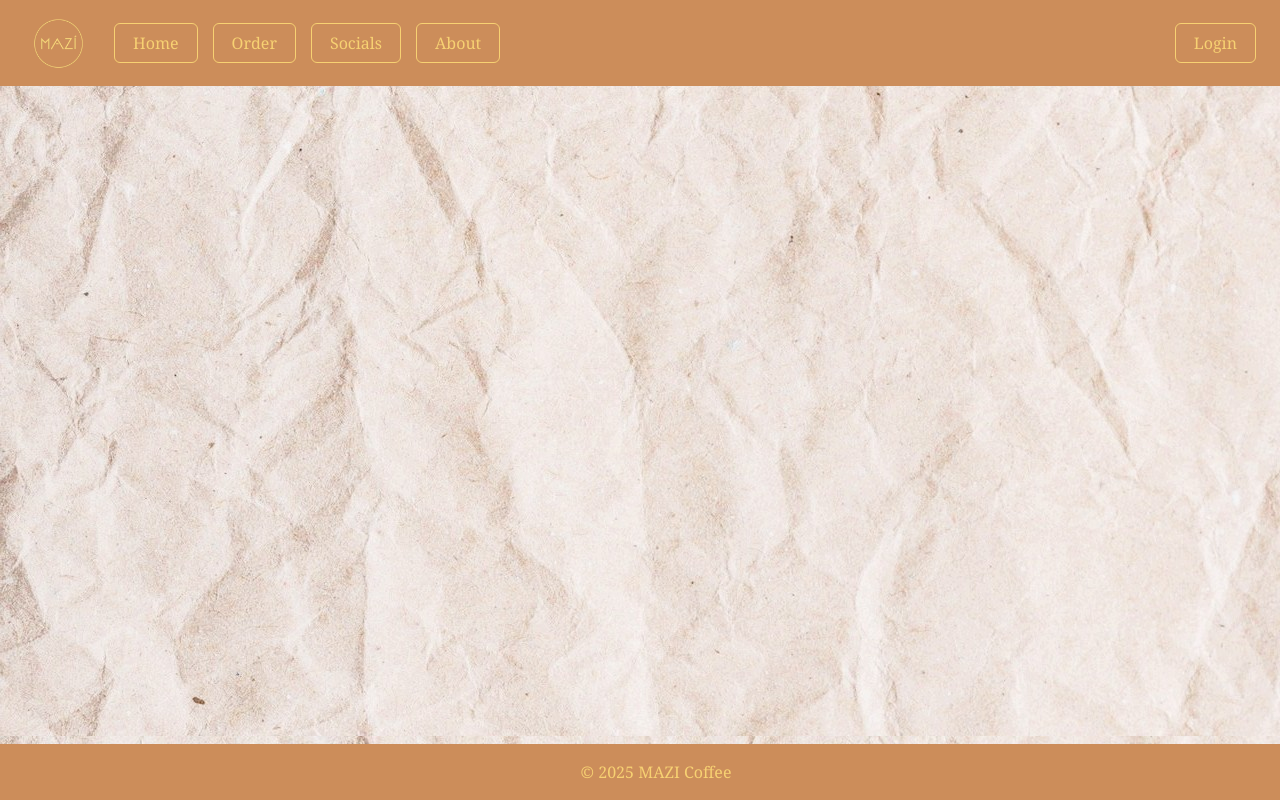
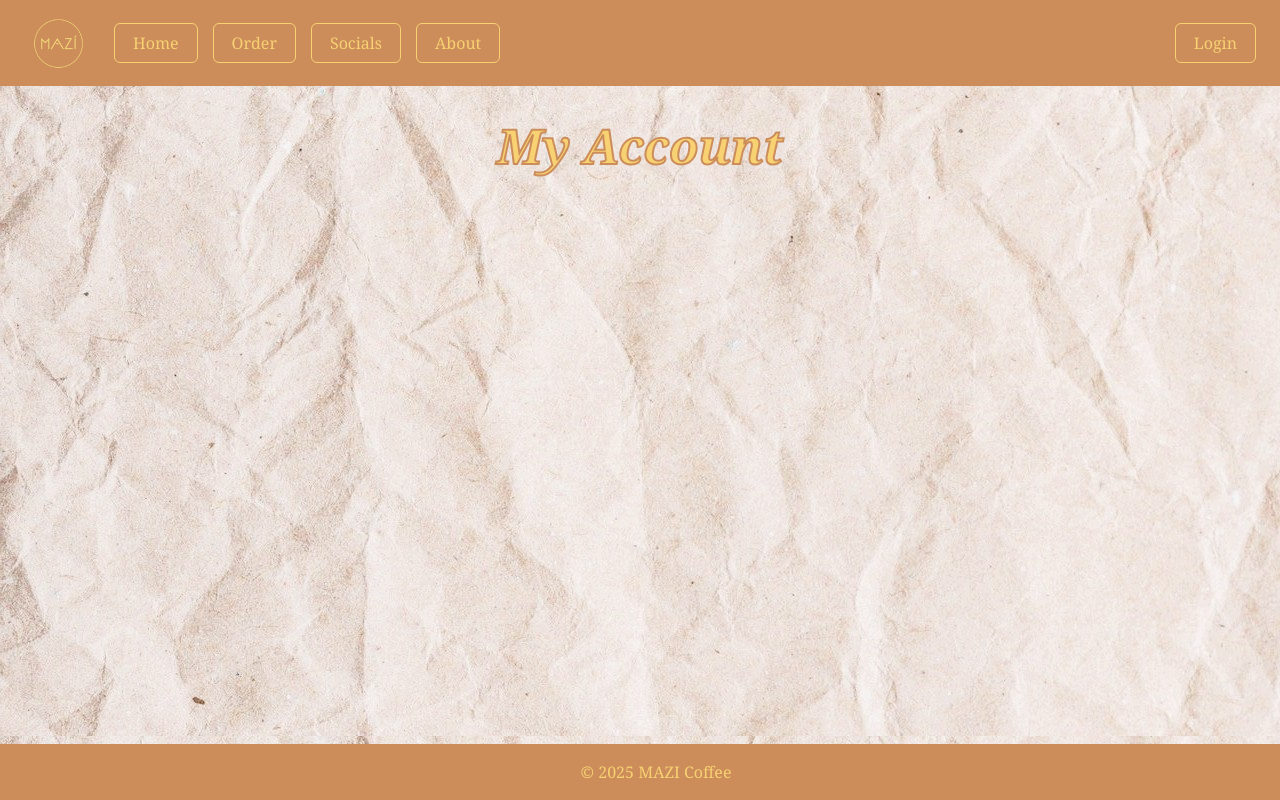
Before and after one commit to IttuAlex/ARDT_Proiect_Java, a React (Vite) app in the folder frontend/: page /account in a window 1280 px wide. Built offline with nearby package versions, Linux system fonts and the light colour scheme; no server answers.

Commit message:
update frontend : notificari login

```diff
--- a/frontend/src/App.jsx
+++ b/frontend/src/App.jsx
@@ -1,4 +1,6 @@
 import { BrowserRouter, Routes, Route, Link, Navigate} from "react-router-dom";
+import { ToastContainer } from 'react-toastify';
+import 'react-toastify/dist/ReactToastify.css';
 import Home from "./pages/Home.jsx";
 import Socials from "./pages/Socials.jsx";
 import Order from "./pages/Order.jsx";
@@ -14,6 +16,19 @@ export default function App() {
   return (
     <BrowserRouter>
       <Navbar />
+      <ToastContainer
+        position="bottom-left"
+        autoClose={4000}
+        hideProgressBar={false}
+        newestOnTop={false}
+        closeOnClick
+        rtl={false}
+        pauseOnFocusLoss
+        draggable
+        pauseOnHover
+        theme="light"
+        style={{ zIndex: 99999 }}
+      />
       <Routes>
         <Route path="/" element={<Navigate to="/home" replace />} />
         <Route path="/home" element={<Home />} />
--- a/frontend/src/components/Navbar.jsx
+++ b/frontend/src/components/Navbar.jsx
@@ -1,5 +1,6 @@
 import React, { useState, useEffect } from "react";
 import { useNavigate, useLocation } from "react-router-dom";
+import { toast } from "react-toastify";
 import "./Navbar.css";
 import logo from "../images/LOGO3.png";
 
@@ -7,7 +8,14 @@ const Navbar = () => {
   const [open, setOpen] = useState(false);
   const navigate = useNavigate();
   const location = useLocation();
-
+  const toastOptions = {
+    position: "bottom-right",
+    autoClose: 4000,
+    hideProgressBar: false,
+    closeOnClick: true,
+    pauseOnHover: true,
+    draggable: true,
+  };
   const toggleMenu = () => setOpen(prev => !prev);
   const [user, setUser] = useState(null);
 
@@ -37,6 +45,7 @@ const Navbar = () => {
   const handleLogout = () => {
     localStorage.removeItem("token");
     localStorage.removeItem("user");
+    toast.info("Te-ai deconectat cu succes.", toastOptions);
 
     window.dispatchEvent(new Event("auth-change"));
 
--- a/frontend/src/pages/Account.css
+++ b/frontend/src/pages/Account.css
@@ -0,0 +1,45 @@
+.account-page-wrapper {
+  position: absolute;
+  top: 0;
+  left: 0;
+  width: 100vw;
+  min-height: 100vh;
+  display: flex;
+  flex-direction: column;
+  z-index: 1;
+}
+
+.account-main-content {
+  flex: 1;
+  width: 100%;
+  padding-top: 120px;
+  display: flex;
+  flex-direction: column;
+  align-items: center;
+  box-sizing: border-box;
+}
+
+.account-header-section {
+  text-align: center;
+  margin-bottom: 40px;
+  width: 100%;
+  padding: 0 20px;
+}
+
+.account-header-section h1 {
+  font-size: 3rem;
+  color: #f7d172;
+  margin: 0;
+  font-weight: 800;
+  -webkit-text-stroke: 2px #cc8d5a;
+}
+
+@media (max-width: 768px) {
+  .account-main-content {
+    padding-top: 100px;
+  }
+
+  .account-header-section h1 {
+    font-size: 2rem;
+  }
+}
--- a/frontend/src/pages/Account.jsx
+++ b/frontend/src/pages/Account.jsx
@@ -1,18 +1,20 @@
 import React from "react";
-import { useNavigate } from "react-router-dom";
-import "./Account.css";
 import Navbar from "../components/Navbar";
 import Footer from "../components/Footer";
+import "./Account.css";
 
 export default function Account() {
-    const navigate = useNavigate();
     return (
-        <div className="account">
+        <div className="account-page-wrapper">
             <Navbar />
+
+            <main className="account-main-content">
+                <div className="account-header-section">
+                    <h1>My Account</h1>
+                </div>
+            </main>
+
             <Footer />
-            <header>
-                <h1>My Account</h1>
-            </header>
         </div>
     )
 }
--- a/frontend/src/pages/Login.jsx
+++ b/frontend/src/pages/Login.jsx
@@ -1,4 +1,4 @@
-import React, { useState, useEffect } from "react";
+import React, { useState } from "react";
 import { useNavigate, useSearchParams } from "react-router-dom";
 import { useGoogleLogin } from "@react-oauth/google";
 import { FcGoogle } from "react-icons/fc";
@@ -21,6 +21,15 @@ export default function Login() {
   const [searchParams] = useSearchParams();
   const resetToken = searchParams.get("token");
 
+  const toastOptions = {
+    position: "bottom-right",
+    autoClose: 4000,
+    hideProgressBar: false,
+    closeOnClick: true,
+    pauseOnHover: true,
+    draggable: true,
+  };
+
   const handleGoogleSuccess = async (tokenResponse) => {
     setLoading(true);
     try {
@@ -40,11 +49,10 @@ export default function Login() {
       localStorage.setItem("user", JSON.stringify(data.user));
       window.dispatchEvent(new Event("auth-change"));
 
-      toast.success(`Autentificare reușită! Bine ai venit, ${data.user.email}`);
+      toast.success(`Autentificare reușită! Bine ai venit, ${data.user.email}`, toastOptions);
       navigate("/");
     } catch (err) {
-      setError("Nu s-a putut efectua autentificarea cu Google.");
-      toast.error("Nu s-a putut efectua autentificarea cu Google.");
+      toast.error("Nu s-a putut efectua autentificarea cu Google.", toastOptions);
     } finally {
       setLoading(false);
     }
@@ -52,7 +60,7 @@ export default function Login() {
 
   const loginGoogle = useGoogleLogin({
     onSuccess: handleGoogleSuccess,
-    onError: () => toast.error("Eroare Google Login"),
+    onError: () => toast.error("Eroare Google Login", toastOptions),
   });
 
   async function handleLogin(e) {
@@ -79,11 +87,10 @@ export default function Login() {
       localStorage.setItem("user", JSON.stringify(data.user));
       window.dispatchEvent(new Event("auth-change"));
 
-      toast.success("Autentificare reușită!");
+      toast.success("Autentificare reușită!", toastOptions);
       navigate("/");
     } catch (err) {
-      setError(err.message);
-      toast.error(err.message);
+      toast.error(err.message, toastOptions);
     } finally {
       setLoading(false);
     }
@@ -91,7 +98,7 @@ export default function Login() {
 
   async function handleRecoverPassword() {
     if (!email) {
-      toast.error("Introdu adresa de email mai sus!");
+      toast.error("Introdu adresa de email mai sus!", toastOptions);
       return;
     }
 
@@ -102,11 +109,11 @@ export default function Login() {
         headers: { "Content-Type": "application/json" },
         body: JSON.stringify({ email }),
       });
-      toast.info("📩 Ți-am trimis un email cu linkul de resetare.");
+      toast.info("Ți-am trimis un email cu linkul de resetare.", toastOptions);
       setShowRecovery(false);
       setError("");
     } catch (err) {
-      toast.error("Eroare la trimiterea emailului.");
+      toast.error("Eroare la trimiterea emailului.", toastOptions);
     } finally {
       setLoading(false);
     }
@@ -115,7 +122,7 @@ export default function Login() {
   async function handleResetPassword(e) {
     e.preventDefault();
     if (newPassword !== confirmPassword) {
-      toast.error("Parolele nu coincid");
+      toast.error("Parolele nu coincid", toastOptions);
       return;
     }
 
@@ -129,11 +136,11 @@ export default function Login() {
 
       if (!response.ok) throw new Error("Link invalid sau expirat");
 
-      toast.success("Parolă schimbată! Te rugăm să te loghezi.");
+      toast.success("Parolă schimbată! Te rugăm să te loghezi.", toastOptions);
       navigate("/login");
       window.location.reload();
     } catch (err) {
-      toast.error(err.message);
+      toast.error(err.message, toastOptions);
     } finally {
       setLoading(false);
     }
--- a/frontend/src/pages/Order.css
+++ b/frontend/src/pages/Order.css
@@ -18,12 +18,17 @@
 .cart-icon {
   position: fixed;
   top: 25px;
-  left: 82%;
+  left: 89%;
   font-size: 1.8rem;
   z-index: 1000;
   color: #f7d172;
   cursor: pointer;
-  transition: transform 0.2s ease, color 0.2s ease;
+  transition: all 0.3s ease;
+}
+
+.cart-icon.logged-in {
+  left: 82%;
+  top: 25px;
 }
 
 .cart-icon:hover {
--- a/frontend/src/pages/Order.jsx
+++ b/frontend/src/pages/Order.jsx
@@ -1,6 +1,6 @@
-import React, { useState } from "react";
+import React, { useState, useEffect } from "react";
 import { Link } from "react-router-dom";
-import {ToastContainer, toast} from 'react-toastify';
+import { ToastContainer, toast } from 'react-toastify';
 import 'react-toastify/dist/ReactToastify.css';
 import "./Order.css";
 import Navbar from "../components/Navbar";
@@ -42,8 +42,23 @@ const products = [
 
 const Order = () => {
     const [isCartOpen, setIsCartOpen] = useState(false);
+    const [cartItems, setCartItems] = useState([]);
+    const [user, setUser] = useState(null);
 
-    const [cartItems, setCartItems] = useState([]);
+    useEffect(() => {
+        const checkUser = () => {
+            const storedUser = localStorage.getItem("user");
+            if (storedUser) {
+                setUser(JSON.parse(storedUser));
+            } else {
+                setUser(null);
+            }
+        };
+
+        checkUser();
+        window.addEventListener("auth-change", checkUser);
+        return () => window.removeEventListener("auth-change", checkUser);
+    }, []);
 
     const handleOpenCart = () => {
       setIsCartOpen(true);
@@ -58,7 +73,6 @@ const Order = () => {
           name: product.name,
           price: product.price,
           id: Date.now()
-
         };
         setCartItems(prevItems => [...prevItems, newItem]);
 
@@ -70,15 +84,11 @@ const Order = () => {
           pauseOnHover: true,
           draggable: true,
           progress: undefined,
-
-
         });
-
     };
 
     const handleRemoveFromCart = (itemId) => {
         const itemToRemove = cartItems.find(item => item.id === itemId);
-
         setCartItems(prevItems => prevItems.filter(item => item.id !== itemId));
 
         if(itemToRemove)
@@ -90,21 +100,15 @@ const Order = () => {
             pauseOnHover: true,
             draggable: true,
             progress: undefined,
-
-
           });
-
     };
 
     const handleOrderSuccess = () => {
       setCartItems([]);
-
       toast.success("Comanda a fost plasata cu succes!", {
         position: "bottom-right",
         autoClose: 3000,
       });
-
-
     };
 
   return (
@@ -112,7 +116,7 @@ const Order = () => {
     <div className={isCartOpen ? "order-page blurred" : "order-page"}>
       <h1 className="order-header">Order</h1>
 
-     <div className="cart-icon" onClick={handleOpenCart}>
+     <div className={`cart-icon ${user ? "logged-in" : ""}`} onClick={handleOpenCart}>
         <FaShoppingCart/>
      </div>
 
@@ -134,8 +138,6 @@ const Order = () => {
         position="bottom-right"
         autoClose={300}
         pauseOnFocusLoss={false}
-
-
     />
 
     <Footer />
```
Lines whose indentation alone changed are shown as unchanged.
